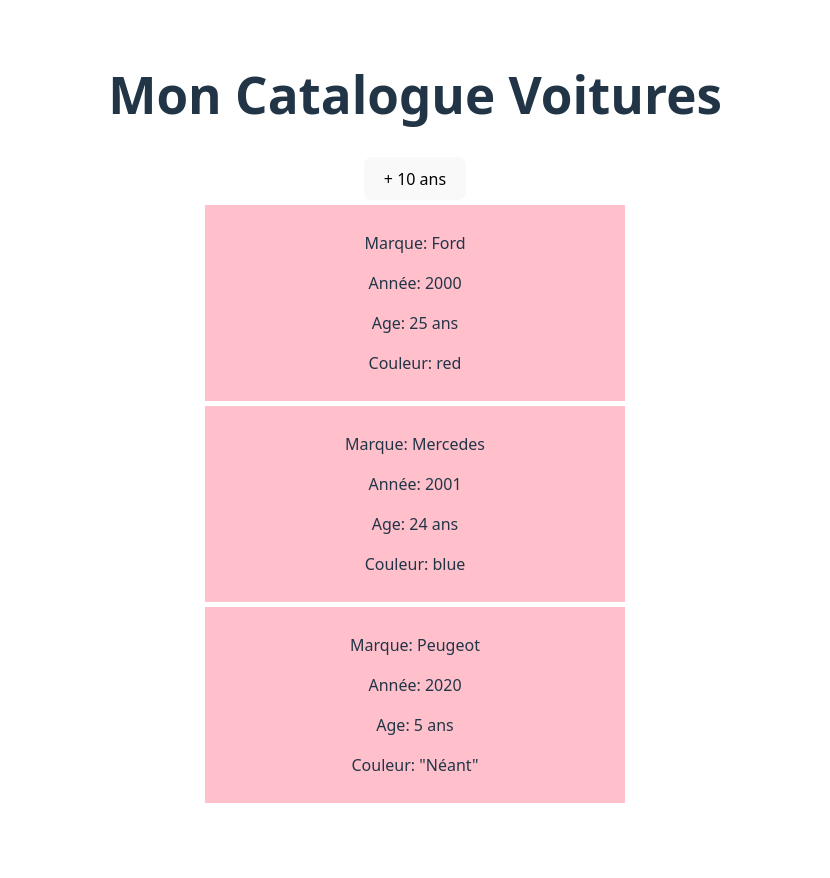
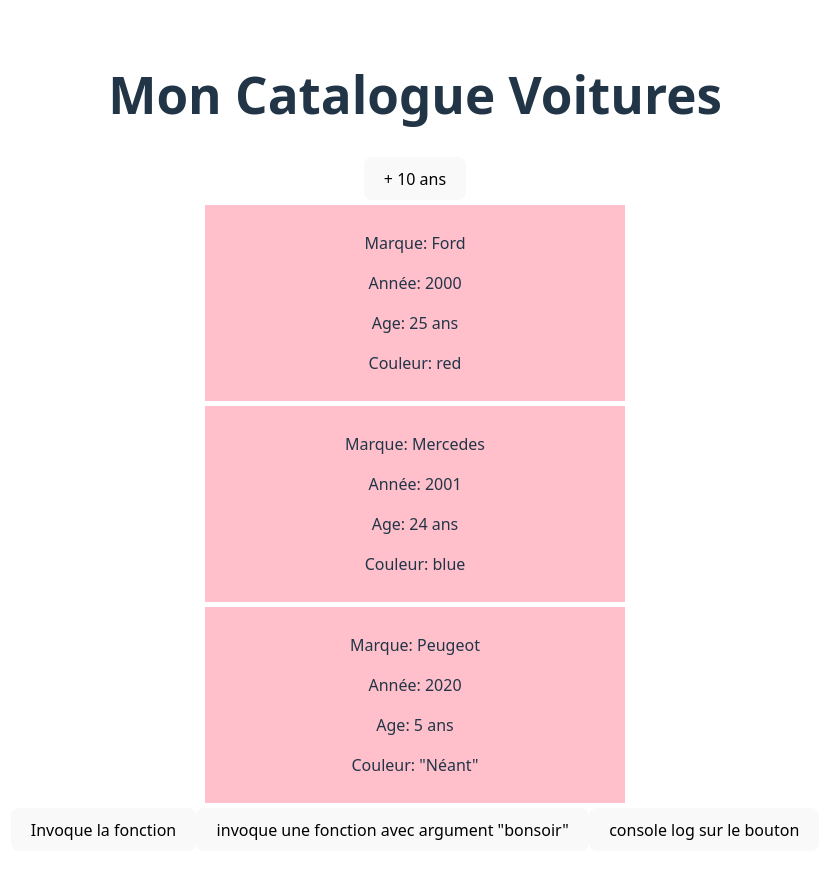
Before and after one commit to Julen37/coursREACT, a React (Vite) app in the folder my-app/: page / in a window 1280 px wide. Shown: the top 878 px of the page, without its empty margins (225-1055 px from the left). Before the commit the page ends 840 px from the top, so only its background shows below. Built offline with nearby package versions, Linux system fonts and the light colour scheme.

Commit message:
exercice 5 component Welcome

```diff
--- a/my-app/src/components/MyCars.jsx
+++ b/my-app/src/components/MyCars.jsx
@@ -1,5 +1,6 @@
 import { Component } from 'react'
 import Car from './Cars'
+import Welcome from './Welcome'
 
 class Mycars extends Component {
 
@@ -80,6 +81,7 @@
                         )
                     })
                 }
+                <Welcome/>
             </div>
 
         )
--- /dev/null
+++ b/my-app/src/components/Welcome.jsx
@@ -0,0 +1,21 @@
+import React from 'react'
+
+const Welcome = () => {
+
+    const bonjour = () => console.log("bonjour");
+    const bonsoir = argument => console.log(argument);
+
+    return (
+    <div>
+
+        <button onClick={bonjour}>Invoque la fonction</button>
+
+        <button onClick = {() => bonsoir("bonsoir")}>invoque une fonction avec argument "bonsoir"</button>
+
+        <button onClick={() => console.log("bonne nuit")}>console log sur le bouton</button>
+
+    </div>
+  )
+}
+
+export default Welcome
```
